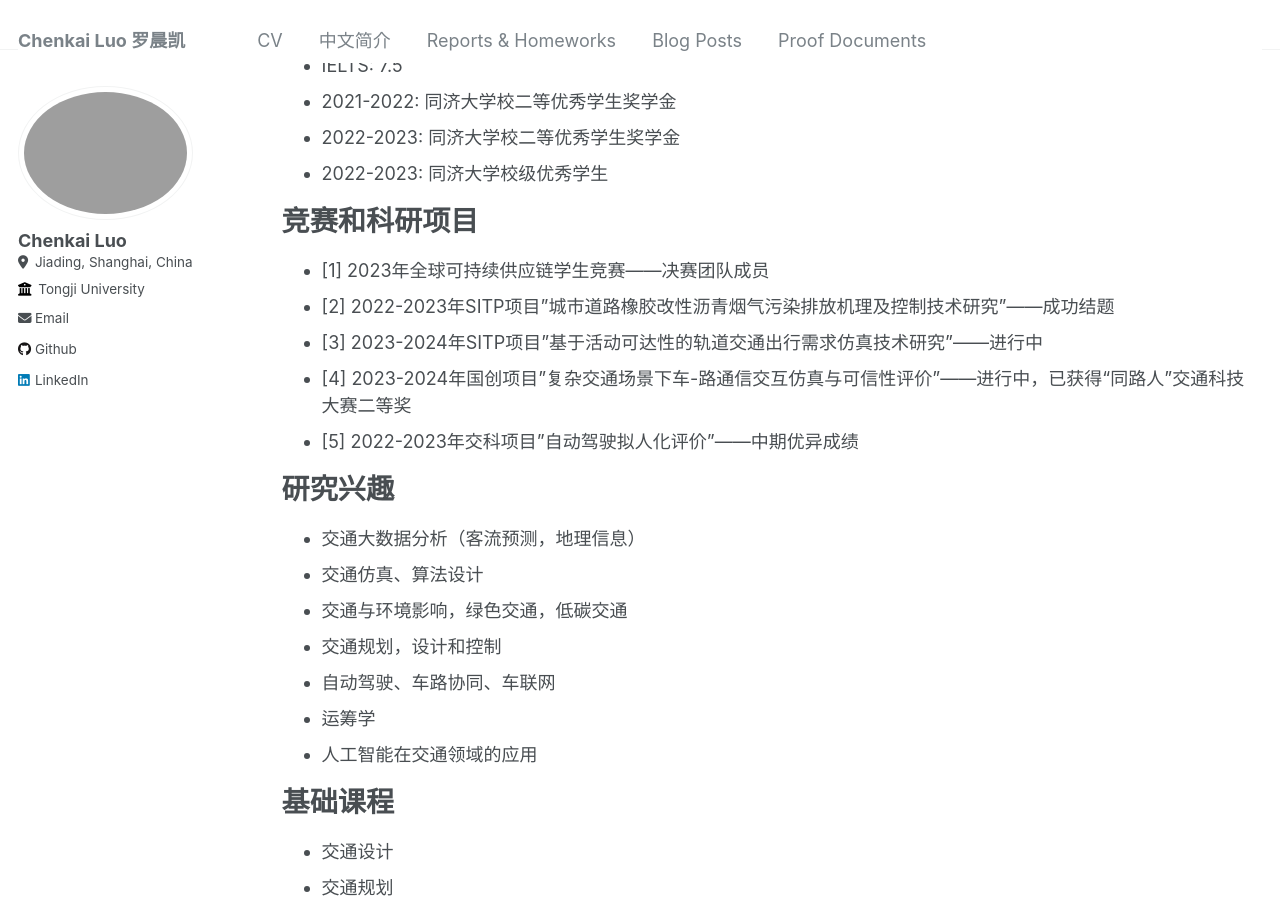
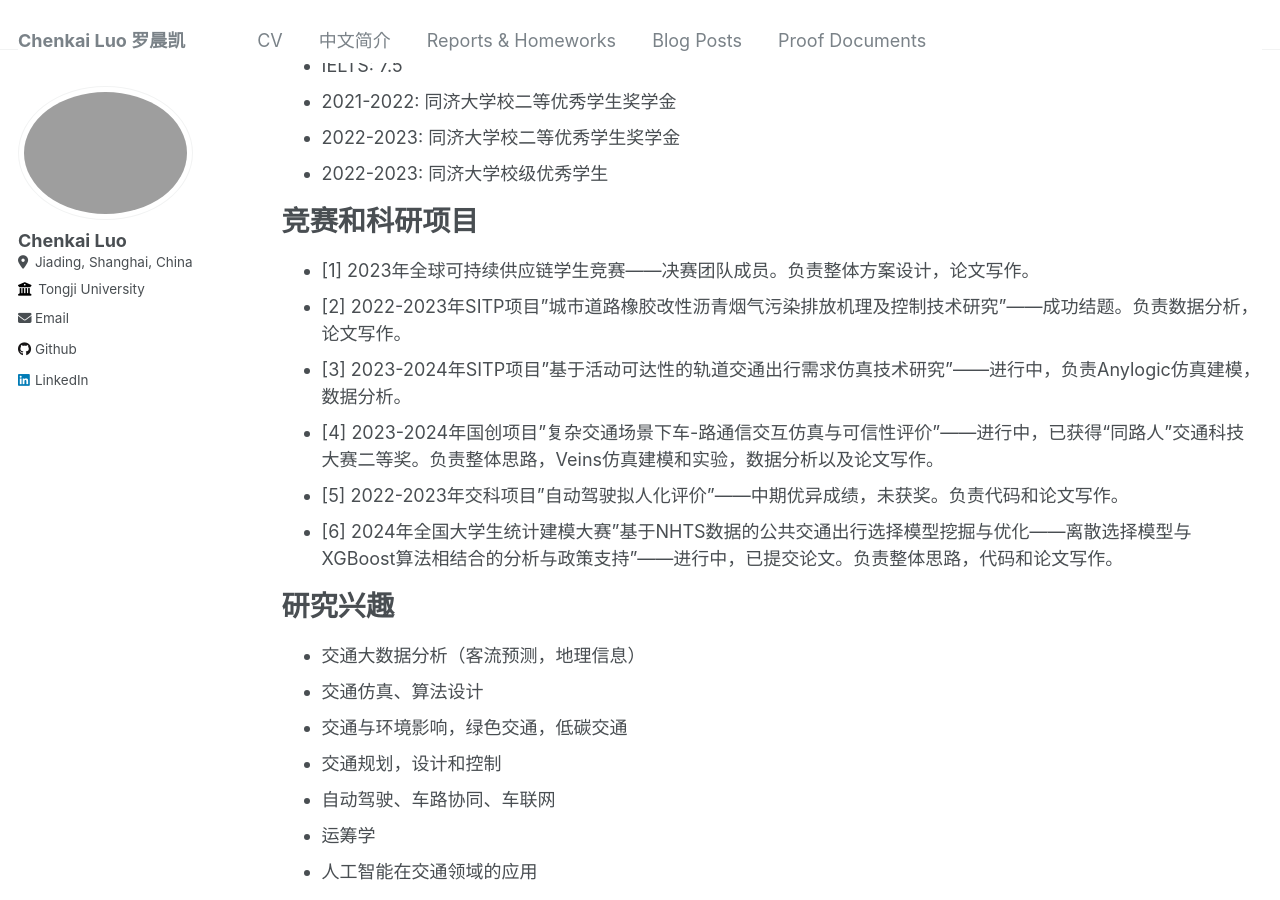
Before and after one commit to ryan11njr/ryan11njr.github.io, a Jekyll site: the page built from _pages/cv-zh.md, in a window 1280 px wide and 900 px high, scrolled down 742 px. Built offline with Jekyll 4.4.1, drawn with Linux system fonts in a browser that asks for light colours.

Commit message:
2024-05-18
15

```diff
--- a/_pages/cv-zh.md
+++ b/_pages/cv-zh.md
@@ -39,11 +39,12 @@ redirect_from:
 
 竞赛和科研项目
 ======
-* [1] 2023年全球可持续供应链学生竞赛——决赛团队成员
-* [2] 2022-2023年SITP项目"城市道路橡胶改性沥青烟气污染排放机理及控制技术研究"——成功结题
-* [3] 2023-2024年SITP项目"基于活动可达性的轨道交通出行需求仿真技术研究"——进行中
-* [4] 2023-2024年国创项目"复杂交通场景下车-路通信交互仿真与可信性评价"——进行中，已获得“同路人”交通科技大赛二等奖
-* [5] 2022-2023年交科项目"自动驾驶拟人化评价"——中期优异成绩
+* [1] 2023年全球可持续供应链学生竞赛——决赛团队成员。负责整体方案设计，论文写作。
+* [2] 2022-2023年SITP项目"城市道路橡胶改性沥青烟气污染排放机理及控制技术研究"——成功结题。负责数据分析，论文写作。
+* [3] 2023-2024年SITP项目"基于活动可达性的轨道交通出行需求仿真技术研究"——进行中，负责Anylogic仿真建模，数据分析。
+* [4] 2023-2024年国创项目"复杂交通场景下车-路通信交互仿真与可信性评价"——进行中，已获得“同路人”交通科技大赛二等奖。负责整体思路，Veins仿真建模和实验，数据分析以及论文写作。
+* [5] 2022-2023年交科项目"自动驾驶拟人化评价"——中期优异成绩，未获奖。负责代码和论文写作。
+* [6] 2024年全国大学生统计建模大赛"基于NHTS数据的公共交通出行选择模型挖掘与优化——离散选择模型与XGBoost算法相结合的分析与政策支持"——进行中，已提交论文。负责整体思路，代码和论文写作。
 
 
 研究兴趣
```
Also changed, not shown: _pages/Proof Documents.md (+1 -1 lines), _pages/cv.md (+6 -5 lines).
